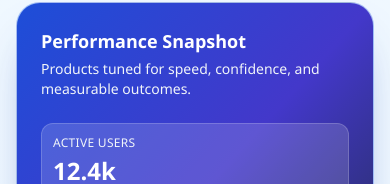
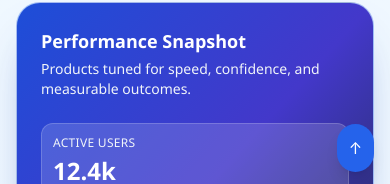
Before and after one commit to bahema/wokerman, a React (Vite) app: page / in a window 390 px wide. Shown: the part 660-844 px from the top of the page. Built offline with nearby package versions, Linux system fonts and the light colour scheme; no server answers.

Commit message:
Show Back-to-Top at page end and pin safely on mobile

```diff
--- a/src/components/BackToTop.tsx
+++ b/src/components/BackToTop.tsx
@@ -4,7 +4,12 @@ const BackToTop = () => {
   const [visible, setVisible] = useState(false);
 
   useEffect(() => {
-    const onScroll = () => setVisible(window.scrollY > 500);
+    const onScroll = () => {
+      const viewportBottom = window.scrollY + window.innerHeight;
+      const pageBottom = document.documentElement.scrollHeight;
+      setVisible(viewportBottom >= pageBottom - 48);
+    };
+    onScroll();
     window.addEventListener("scroll", onScroll);
     return () => window.removeEventListener("scroll", onScroll);
   }, []);
@@ -15,7 +20,8 @@ const BackToTop = () => {
     <button
       type="button"
       onClick={() => window.scrollTo({ top: 0, behavior: "smooth" })}
-      className="fixed bottom-5 right-4 z-[70] rounded-full bg-blue-600 p-3 text-white shadow-soft transition hover:-translate-y-0.5 hover:bg-blue-500 sm:bottom-6 sm:right-6"
+      className="fixed right-4 z-[90] rounded-full bg-blue-600 p-3 text-white shadow-lg transition hover:-translate-y-0.5 hover:bg-blue-500 sm:right-6"
+      style={{ bottom: "max(0.75rem, env(safe-area-inset-bottom))" }}
       aria-label="Back to top"
     >
       ↑
```
